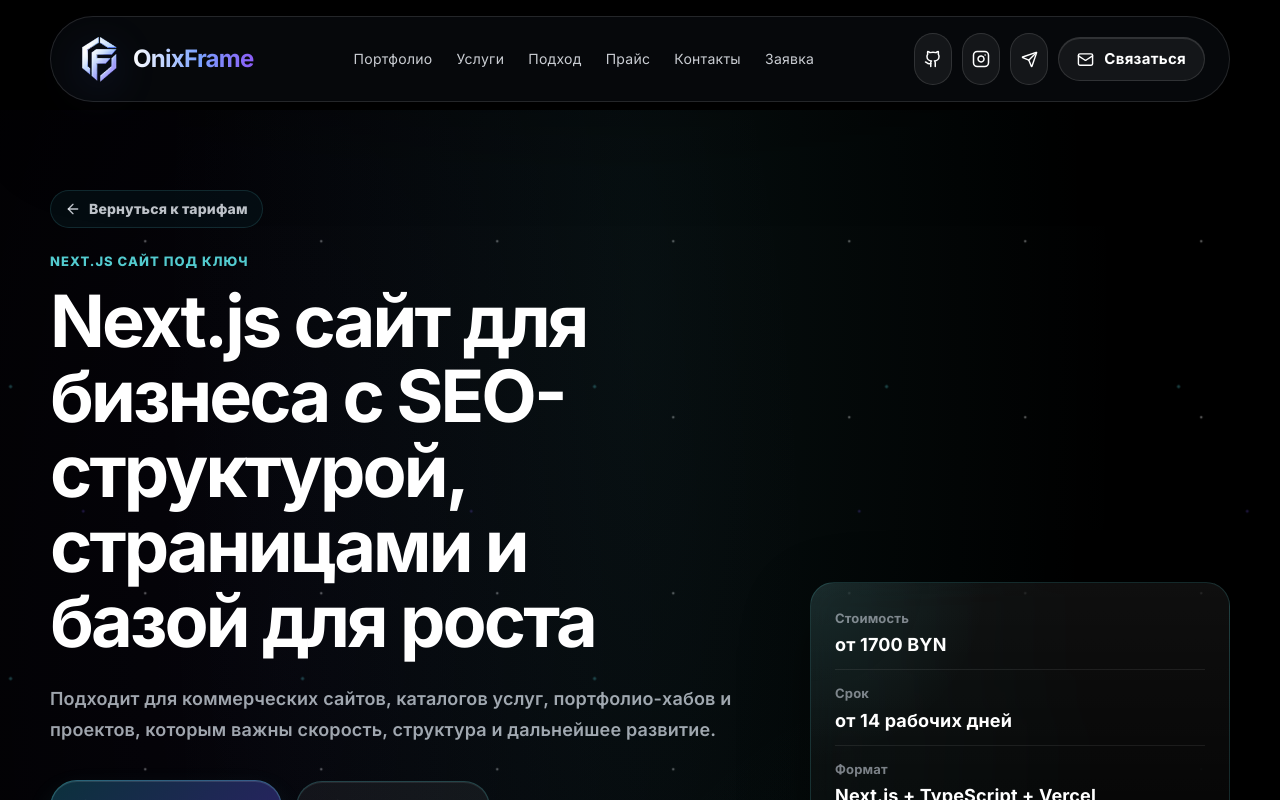
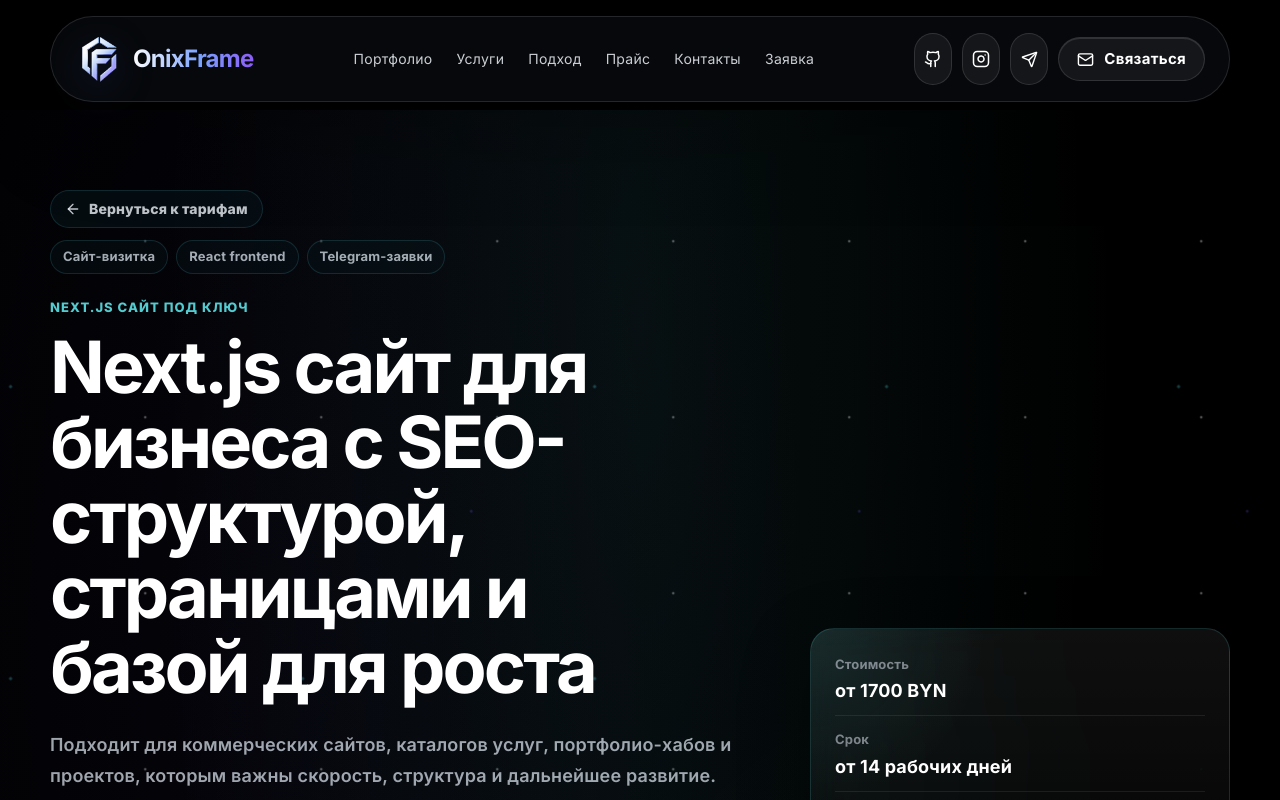
Before and after one commit to onixframe-dev/frontend-portfolio, a Next.js app: page /nextjs-sait-pod-kluch in a window 1280 px wide. Shown: the top 800 px of the page. Built offline with nearby package versions, Linux system fonts and the light colour scheme.

Commit message:
Link related service pages

```diff
--- a/src/app/nextjs-sait-pod-kluch/page.tsx
+++ b/src/app/nextjs-sait-pod-kluch/page.tsx
@@ -82,6 +82,7 @@ export default function NextjsWebsitePage() {
         },
       ]}
       structuredData={structuredData}
+      currentServiceHref="/nextjs-sait-pod-kluch"
     />
   );
 }
--- a/src/app/react-frontend-razrabotka/page.tsx
+++ b/src/app/react-frontend-razrabotka/page.tsx
@@ -82,6 +82,7 @@ export default function ReactFrontendDevelopmentPage() {
         },
       ]}
       structuredData={structuredData}
+      currentServiceHref="/react-frontend-razrabotka"
     />
   );
 }
--- a/src/app/sait-vizitka-dlya-biznesa/page.tsx
+++ b/src/app/sait-vizitka-dlya-biznesa/page.tsx
@@ -81,6 +81,7 @@ export default function BusinessCardWebsitePage() {
         },
       ]}
       structuredData={structuredData}
+      currentServiceHref="/sait-vizitka-dlya-biznesa"
     />
   );
 }
--- a/src/app/telegram-zayavki-formy/page.tsx
+++ b/src/app/telegram-zayavki-formy/page.tsx
@@ -80,6 +80,7 @@ export default function TelegramFormsPage() {
         },
       ]}
       structuredData={structuredData}
+      currentServiceHref="/telegram-zayavki-formy"
     />
   );
 }
--- a/src/components/seo/ServiceSeoPage.module.css
+++ b/src/components/seo/ServiceSeoPage.module.css
@@ -37,6 +37,37 @@
 .backLink:focus-visible {
   color: #fff;
   border-color: rgba(92, 225, 230, 0.3);
+  background: rgba(10, 42, 50, 0.72);
+  outline: none;
+  transform: translateY(-1px);
+}
+
+.relatedServices {
+  display: flex;
+  flex-wrap: wrap;
+  gap: 8px;
+  margin: -12px 0 24px;
+}
+
+.relatedServices a {
+  min-height: 34px;
+  display: inline-flex;
+  align-items: center;
+  padding: 0 12px;
+  border: 1px solid rgba(92, 225, 230, 0.14);
+  border-radius: 999px;
+  color: rgba(220, 228, 238, 0.74);
+  background: rgba(8, 27, 32, 0.32);
+  font-size: 13px;
+  font-weight: 700;
+  line-height: 1.2;
+  transition: color 0.24s ease, border-color 0.24s ease, background 0.24s ease, transform 0.24s ease;
+}
+
+.relatedServices a:hover,
+.relatedServices a:focus-visible {
+  color: #fff;
+  border-color: rgba(92, 225, 230, 0.32);
   background: rgba(10, 42, 50, 0.72);
   outline: none;
   transform: translateY(-1px);
--- a/src/components/seo/ServiceSeoPage.tsx
+++ b/src/components/seo/ServiceSeoPage.tsx
@@ -20,9 +20,17 @@ type ServiceSeoPageProps = {
     answer: string;
   }>;
   structuredData: Record<string, unknown>;
+  currentServiceHref: string;
   backHref?: string;
   backLabel?: string;
 };
+
+const serviceLinks = [
+  { href: "/sait-vizitka-dlya-biznesa", label: "Сайт-визитка" },
+  { href: "/react-frontend-razrabotka", label: "React frontend" },
+  { href: "/nextjs-sait-pod-kluch", label: "Next.js под ключ" },
+  { href: "/telegram-zayavki-formy", label: "Telegram-заявки" },
+];
 
 export function ServiceSeoPage({
   eyebrow,
@@ -36,6 +44,7 @@ export function ServiceSeoPage({
   audienceText,
   faq,
   structuredData,
+  currentServiceHref,
   backHref = "/razrabotka-lendinga-belarus",
   backLabel = "К разделу о нас",
 }: ServiceSeoPageProps) {
@@ -50,6 +59,15 @@ export function ServiceSeoPage({
                 <ArrowLeft size={16} />
                 {backLabel}
               </a>
+              <nav className={styles.relatedServices} aria-label="Другие услуги">
+                {serviceLinks
+                  .filter((service) => service.href !== currentServiceHref)
+                  .map((service) => (
+                    <a key={service.href} href={service.href}>
+                      {service.label}
+                    </a>
+                  ))}
+              </nav>
               <p className={styles.eyebrow}>{eyebrow}</p>
               <h1>{title}</h1>
               <p className={styles.lead}>{lead}</p>
```
